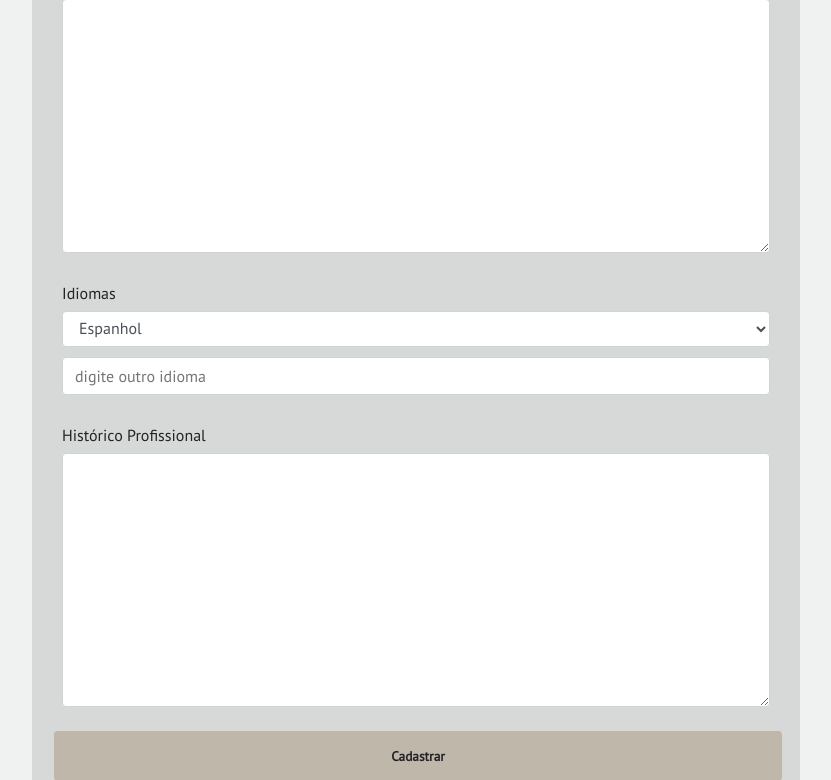
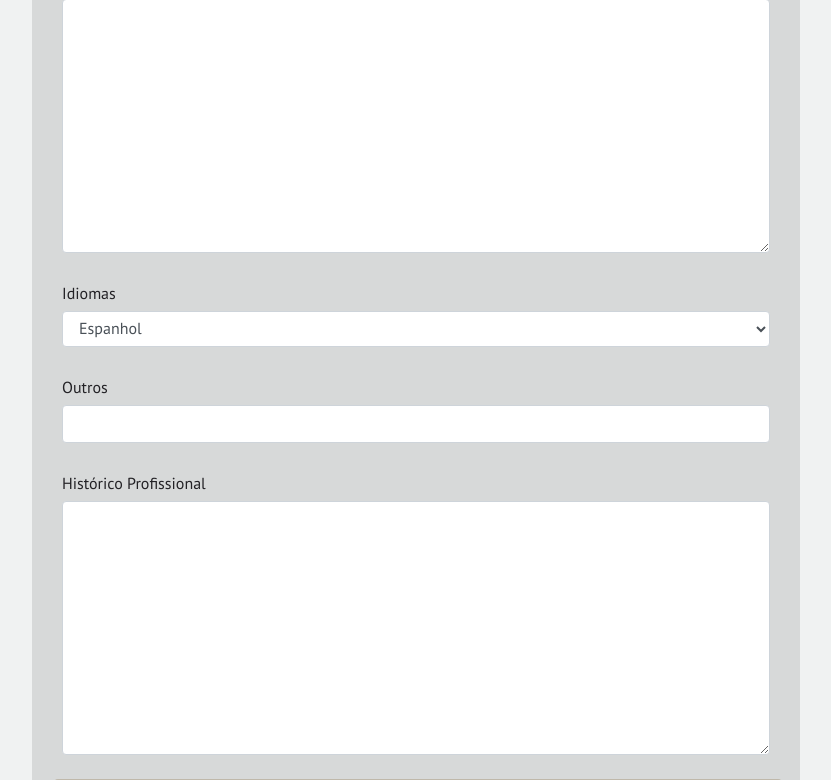
Before and after one commit to cami-almeida/integra, a Django app: template website/templates/cadastro_cv.html in a window 1280 px wide. Shown: the part 642-1422 px from the top of the page, without its empty margins (224-1055 px from the left). Run offline with Django 3.2, Linux system fonts and the light colour scheme; the template is opened without the code that fills it: values that come from a table or form of the project are taken from there, others are empty; data comes from the database, SQL or seed files in the repository; both versions use the stored data as it was after the commit; parts of the project's set-up code (start-up, migrations or seed data) failed here and were passed over.

Commit message:
Criar novo campo de idiomas

```diff
--- a/website/models.py
+++ b/website/models.py
@@ -353,6 +353,13 @@ class Curriculo(models.Model):
         ('D', 'Doutorado')
     )
 
+	IDIOMA = (
+		('INGLES', 'INGLÊS'),
+		('ESPANHOL', 'ESPANHOL'),
+		('FRANCES', 'FRANCÊS'),
+		('OTR', 'OUTRO')
+	)
+
 	candidato = models.ForeignKey(
         Candidato, on_delete=None,
 		null=True,
@@ -387,8 +394,16 @@ class Curriculo(models.Model):
 
 	idioma = models.TextField(
 		null= True,
+		choices = IDIOMA,
         verbose_name= "Idioma",
         blank=True
+    )
+
+	idioma_outros = models.CharField(
+        null= True,
+        blank=True,
+        max_length=22,
+        verbose_name = 'Caso outra, qual?'
     )
 
 	historico = models.TextField(
--- a/website/templates/cadastro_cv.html
+++ b/website/templates/cadastro_cv.html
@@ -59,13 +59,16 @@
     </div>
     <div class="idioma">
         <label for="idiomas">Idiomas</label>
-            <select name="" id="INGLES">Ingles</option>
+            <select name="idioma">
                 <option value="ESPANHOL">Espanhol</option>
+                <option value="INGLES">Inglês</option>
                 <option value="FRANCES">Frances</option>
-                <option value="">Outros</option>
+                <option value="OTR">Outros</option>
             </select>
-        <input type="text" name="" id="idioma-outros" placeholder="digite outro idioma">
-
+    </div>
+    <div class="idioma_outros">
+            <label>Outros</label>
+            <input type="text" name="idioma_outros">
     </div>
     <div class="historico">
         <label>Histórico Profissional</label>
--- a/website/views.py
+++ b/website/views.py
@@ -87,6 +87,7 @@ def cadastro_cv(request):
             curriculo.escolaridade = request.POST.get('escolaridade')
             curriculo.formacao = request.POST.get('formacao')
             curriculo.idioma = request.POST.get('idioma')
+            curriculo.idioma_outros = request.POST.get('idioma_outros')
             curriculo.historico = request.POST.get('historico')
             curriculo.save()
             return redirect('/cadastro_cv')
```
Also changed, not shown: db.sqlite3, website/migrations/0013_auto_20190819_1537.py (added).
